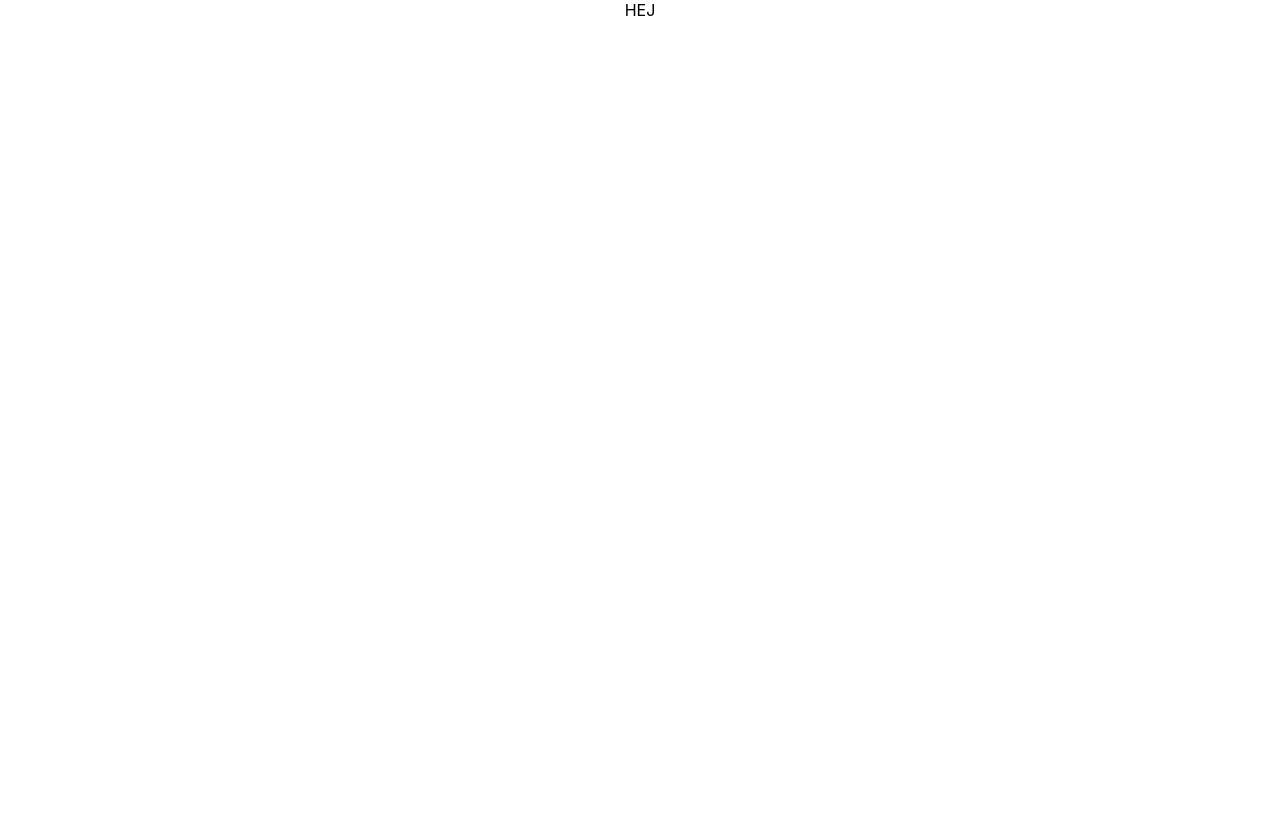
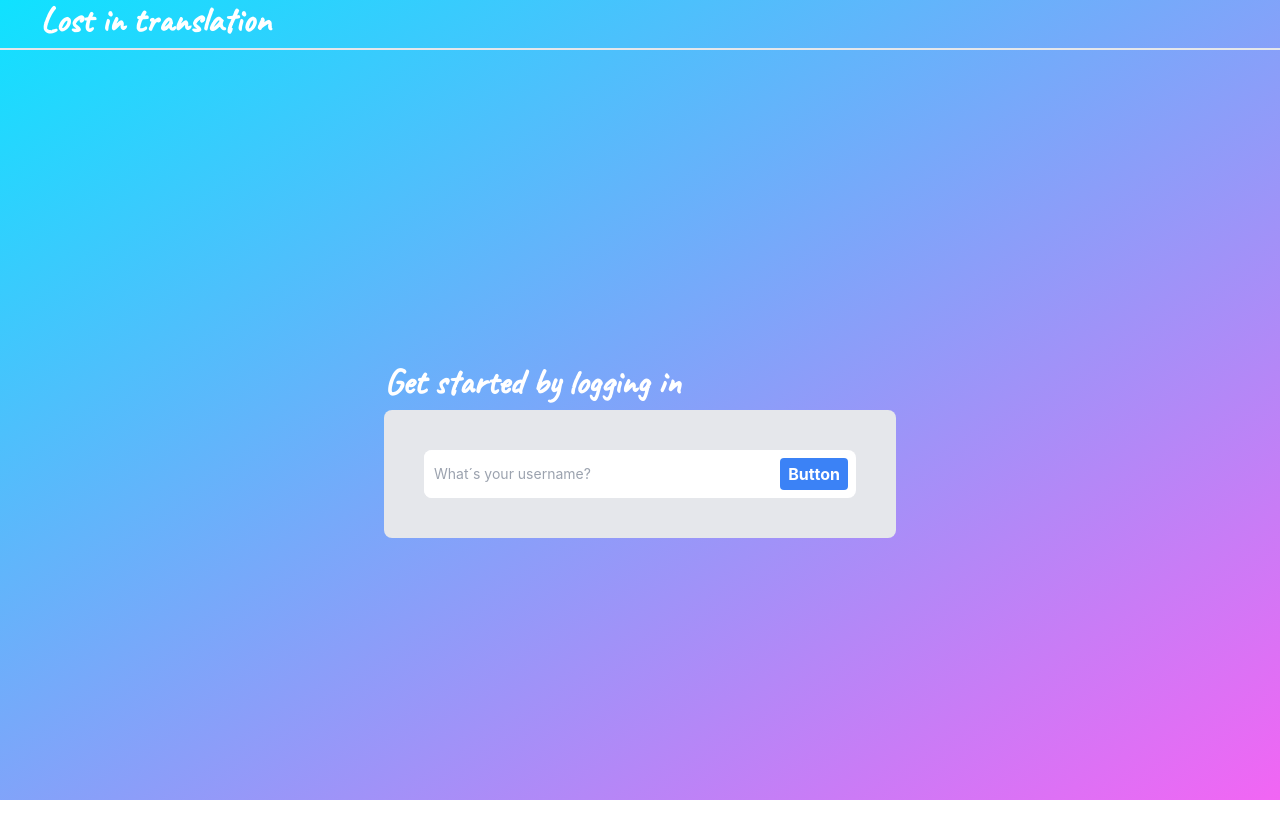
Before and after one commit to malmz90/Lost-in-translation, a React (Create React App) app in the folder app/: page / in a window 1280 px wide. Shown: the top 838 px of the page. Before the commit the page ends 800 px from the top, so only its background shows below. Built offline with nearby package versions, Linux system fonts and the light colour scheme; no server answers.

Commit message:
Tailwindcss, react router dom, styling

```diff
--- a/app/package.json
+++ b/app/package.json
@@ -8,6 +8,7 @@
     "@testing-library/user-event": "^13.5.0",
     "react": "^18.2.0",
     "react-dom": "^18.2.0",
+    "react-router-dom": "^6.7.0",
     "react-scripts": "5.0.1",
     "web-vitals": "^2.1.4"
   },
@@ -34,5 +35,8 @@
       "last 1 firefox version",
       "last 1 safari version"
     ]
+  },
+  "devDependencies": {
+    "tailwindcss": "^3.2.4"
   }
 }
--- a/app/src/App.css
+++ /dev/null
@@ -1,38 +0,0 @@
-.App {
-  text-align: center;
-}
-
-.App-logo {
-  height: 40vmin;
-  pointer-events: none;
-}
-
-@media (prefers-reduced-motion: no-preference) {
-  .App-logo {
-    animation: App-logo-spin infinite 20s linear;
-  }
-}
-
-.App-header {
-  background-color: #282c34;
-  min-height: 100vh;
-  display: flex;
-  flex-direction: column;
-  align-items: center;
-  justify-content: center;
-  font-size: calc(10px + 2vmin);
-  color: white;
-}
-
-.App-link {
-  color: #61dafb;
-}
-
-@keyframes App-logo-spin {
-  from {
-    transform: rotate(0deg);
-  }
-  to {
-    transform: rotate(360deg);
-  }
-}
--- a/app/src/App.js
+++ b/app/src/App.js
@@ -1,7 +1,8 @@
 import { useEffect } from "react";
-import "./App.css";
-const apiKey =
-  "3gOCnUt5p8nigS8XwkMTNQr61ixx6GCVyagczaTVNiQvhWRxpSATituHcBng2TUy";
+import { BrowserRouter, Routes, Route } from "react-router-dom";
+import Login from "./components/Login";
+import Navbar from "./components/Navbar";
+const apiKey = process.env.REACT_APP_API_KEY;
 
 function App() {
   useEffect(() => {
@@ -15,7 +16,7 @@ function App() {
             "Content-Type": "application/json",
           },
           body: JSON.stringify({
-            username: "mega-mind",
+            username: "merry Pop",
             translations: [],
           }),
         }
@@ -26,7 +27,16 @@ function App() {
     // test();
   }, []);
 
-  return <div className="App"> HEJ</div>;
+  return (
+    <BrowserRouter>
+      <div className="bg-gradient-to-tl from-custom-pink to-custom-blue h-screen">
+        <Navbar />
+        <Routes>
+          <Route path="/" element={<Login />} />
+        </Routes>
+      </div>
+    </BrowserRouter>
+  );
 }
 
 export default App;
--- /dev/null
+++ b/app/src/components/Login.js
@@ -0,0 +1,30 @@
+const Login = () => {
+  return (
+    <div className="grid place-items-center h-screen">
+      <div className="sm:w-4/5 md:w-3/5 lg:w-2/5">
+        <h1 className="text-4xl font-bold text-white mb-2 font-caveat ">
+          Get started by logging in
+        </h1>
+        <div className="bg-gray-200 dark:bg-gray-900 rounded-lg ">
+          <div className="flex flex-col items-center justify-center px-10 py-8 h-32 ">
+            <form
+              className="bg-white w-full flex flex-row rounded-lg  "
+              action="#"
+            >
+              <input
+                className="bg-white text-gray-900 sm:text-sm rounded-lg block w-full p-2.5 outline-none"
+                placeholder="What´s your username?"
+                required=""
+              />
+              <button class="bg-blue-500 hover:bg-blue-700 text-white font-bold py-1 px-2 rounded m-2">
+                Button
+              </button>
+            </form>
+          </div>
+        </div>
+      </div>
+    </div>
+  );
+};
+
+export default Login;
--- /dev/null
+++ b/app/src/components/Navbar.js
@@ -0,0 +1,11 @@
+const Navbar = () => {
+  return (
+    <div className="text-start border-b-2 ">
+      <h1 className="ml-10 text-4xl font-bold text-white mb-2 font-caveat ">
+        Lost in translation
+      </h1>
+    </div>
+  );
+};
+
+export default Navbar;
--- a/app/src/index.css
+++ b/app/src/index.css
@@ -1,13 +1,20 @@
+@import url("https://fonts.googleapis.com/css2?family=Caveat&display=swap");
+
+@tailwind base;
+@tailwind components;
+@tailwind utilities;
+
 body {
+  min-height: 100vh;
   margin: 0;
-  font-family: -apple-system, BlinkMacSystemFont, 'Segoe UI', 'Roboto', 'Oxygen',
-    'Ubuntu', 'Cantarell', 'Fira Sans', 'Droid Sans', 'Helvetica Neue',
+  font-family: -apple-system, BlinkMacSystemFont, "Segoe UI", "Roboto", "Oxygen",
+    "Ubuntu", "Cantarell", "Fira Sans", "Droid Sans", "Helvetica Neue",
     sans-serif;
   -webkit-font-smoothing: antialiased;
   -moz-osx-font-smoothing: grayscale;
 }
 
 code {
-  font-family: source-code-pro, Menlo, Monaco, Consolas, 'Courier New',
+  font-family: source-code-pro, Menlo, Monaco, Consolas, "Courier New",
     monospace;
 }
--- /dev/null
+++ b/app/tailwind.config.js
@@ -0,0 +1,16 @@
+/** @type {import('tailwindcss').Config} */
+module.exports = {
+  content: ["./src/**/*.{js,jsx,ts,tsx}"],
+  theme: {
+    extend: {
+      colors: {
+        "custom-pink": "#F265F4",
+        "custom-blue": "#0FE2FF",
+      },
+    },
+    fontFamily: {
+      caveat: ["Caveat", "cursive"],
+    },
+  },
+  plugins: [],
+};
```
Also changed, not shown: app/public/index.html (+5 -4 lines), 1 other file (tests, documents, lock files or other folders).
